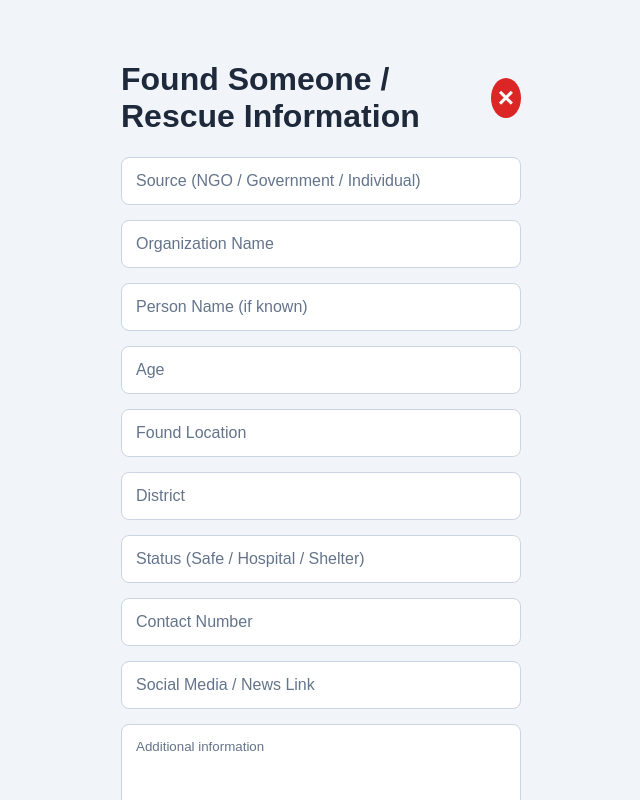
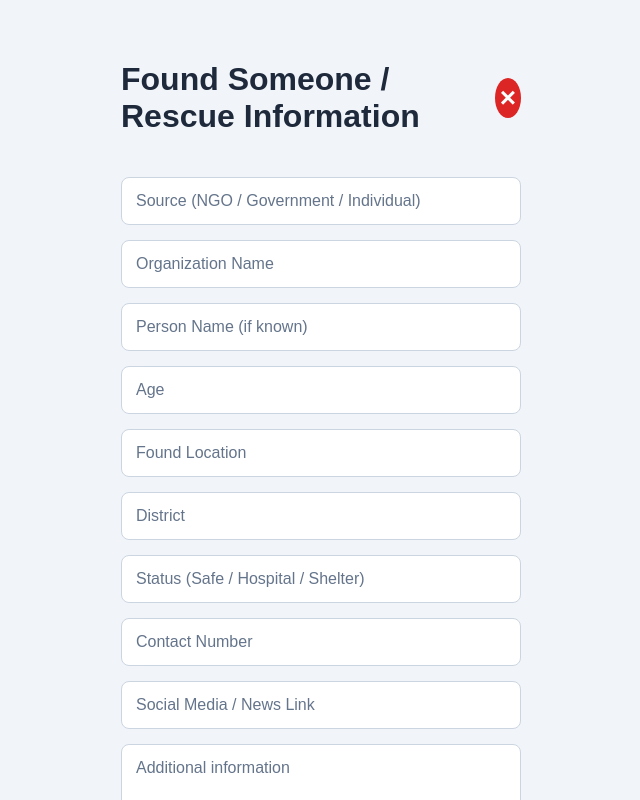
Before and after one commit to Pramil11/are-they-safe, a React app in the folder frontend/: page / in a window 1280 px wide. Both pictures are taken after a click on the button "🟢 I found someone / Rescue Information". Shown: the top 800 px of the page, without its empty margins (319-959 px from the left). Built offline with nearby package versions, Linux system fonts and the light colour scheme; the HTML template or start-up script is replaced by a standard one.

Commit message:
Improved rescue report form and submission flow

```diff
--- a/frontend/src/pages/RescueReport.jsx
+++ b/frontend/src/pages/RescueReport.jsx
@@ -1,338 +1,332 @@
 import { useState, useRef } from "react";
 
-
-function RescueReport({goHome}){
-
-
-const [form,setForm]=useState({
-
-source_type:"",
-organization:"",
-person_name:"",
-age:"",
-location:"",
-district:"",
-status:"",
-contact:"",
-post_url:"",
-description:""
-
+function RescueReport({ goHome }) {
+  const [form, setForm] = useState({
+    source_type: "",
+    organization: "",
+    person_name: "",
+    age: "",
+    location: "",
+    district: "",
+    status: "",
+    contact: "",
+    post_url: "",
+    description: ""
   });
 
-
-const [photo,setPhoto]=useState(null);
+  const [photo, setPhoto] = useState(null);
+  const [message, setMessage] = useState("");
   const fileInputRef = useRef(null);
 
-
-
-function handleChange(e){
-
+  function handleChange(e) {
     setForm({
       ...form,
-[e.target.name]:e.target.value
+      [e.target.name]: e.target.value
     });
-
   }
 
-
-
-async function submitForm(e){
-
+  async function submitForm(e) {
     e.preventDefault();
 
-if(!photo){
-    alert("Please upload a photo");
+    const formData = new FormData();
+
+    formData.append("source_type", form.source_type);
+    formData.append("organization", form.organization);
+    formData.append("person_name", form.person_name);
+    formData.append("location", form.location);
+    formData.append("district", form.district);
+    formData.append("status", form.status);
+    formData.append("contact", form.contact);
+    formData.append("post_url", form.post_url);
+    formData.append("description", form.description);
+
+    if (form.age) {
+      formData.append("age", form.age);
+    }
+
+    if (photo) {
+      formData.append("photo", photo);
+    }
+
+    try {
+      const response = await fetch(
+        "http://127.0.0.1:8000/rescue-report",
+        {
+          method: "POST",
+          body: formData
+        }
+      );
+
+      if (!response.ok) {
+        setMessage("Something went wrong while submitting the rescue report.");
         return;
       }
 
-const formData = new FormData();
+      setMessage("Rescue information submitted successfully.");
 
+      setTimeout(() => {
+        setMessage("");
+      }, 4000);
 
-Object.keys(form).forEach((key)=>{
-
-formData.append(
-key,
-form[key]
-);
-
+      setForm({
+        source_type: "",
+        organization: "",
+        person_name: "",
+        age: "",
+        location: "",
+        district: "",
+        status: "",
+        contact: "",
+        post_url: "",
+        description: ""
       });
 
+      setPhoto(null);
 
-if(photo){
-    formData.append("photo", photo);
+      if (fileInputRef.current) {
+        fileInputRef.current.value = "";
       }
 
-
-
-const response = await fetch(
-
-"http://127.0.0.1:8000/rescue-report",
-
-{
-
-method:"POST",
-
-body:formData
-
+    } catch (error) {
+      console.error(error);
+      setMessage("Unable to connect to the server.");
+    }
   }
 
-);
-
-console.log([...formData.entries()]);
-
-const data = await response.json();
-
-
-alert(data.message);
-
-
-}
-
-
-
   return (
-
     <div style={styles.container}>
-
-
       <div style={styles.header}>
-
-<h1>
-Found Someone / Rescue Information
-</h1>
-
+        <h1>Found Someone / Rescue Information</h1>
 
         <button
+          type="button"
           onClick={goHome}
           style={styles.closeButton}
         >
           ×
         </button>
-
-
       </div>
 
-<form
-style={styles.form}
-onSubmit={submitForm}
->
+      {message && (
+        <div style={styles.successMessage}>
+          {message}
+        </div>
+      )}
 
-
+      <form style={styles.form} onSubmit={submitForm}>
         <input
           style={styles.input}
           name="source_type"
+          value={form.source_type}
           placeholder="Source (NGO / Government / Individual)"
           onChange={handleChange}
         />
 
-
         <input
           style={styles.input}
           name="organization"
+          value={form.organization}
           placeholder="Organization Name"
           onChange={handleChange}
         />
 
-
         <input
           style={styles.input}
           name="person_name"
+          value={form.person_name}
           placeholder="Person Name (if known)"
           onChange={handleChange}
         />
-
 
         <input
           style={styles.input}
           name="age"
           type="number"
+          value={form.age}
           placeholder="Age"
           onChange={handleChange}
         />
 
-
         <input
           style={styles.input}
           name="location"
+          value={form.location}
           placeholder="Found Location"
           onChange={handleChange}
         />
 
-
         <input
           style={styles.input}
           name="district"
+          value={form.district}
           placeholder="District"
           onChange={handleChange}
         />
 
-
         <input
           style={styles.input}
           name="status"
+          value={form.status}
           placeholder="Status (Safe / Hospital / Shelter)"
           onChange={handleChange}
         />
 
-
         <input
           style={styles.input}
           name="contact"
+          value={form.contact}
           placeholder="Contact Number"
           onChange={handleChange}
         />
 
-
         <input
           style={styles.input}
           name="post_url"
+          value={form.post_url}
           placeholder="Social Media / News Link"
           onChange={handleChange}
         />
 
-
         <textarea
           style={styles.textarea}
           name="description"
+          value={form.description}
           placeholder="Additional information"
           onChange={handleChange}
         />
-
 
         <input
           ref={fileInputRef}
           type="file"
           accept="image/*"
-onChange={(e)=>setPhoto(e.target.files[0])}
+          onChange={(e) => {
+            const selectedFile = e.target.files[0];
+
+            if (selectedFile) {
+              setPhoto(selectedFile);
+            }
+          }}
         />
 
-
-{
-photo && (
-
+        {photo && (
           <div>
-
-<p>
-Selected Image: {photo.name}
-</p>
-
+            <p>Selected Image: {photo.name}</p>
 
             <button
               type="button"
-onClick={()=>{
-
+              style={styles.removeButton}
+              onClick={() => {
                 setPhoto(null);
 
-if(fileInputRef.current){
-    fileInputRef.current.value="";
+                if (fileInputRef.current) {
+                  fileInputRef.current.value = "";
                 }
-
               }}
             >
               Remove Image
             </button>
+          </div>
+        )}
 
+        <button type="submit" style={styles.button}>
+          Submit Rescue Information
+        </button>
+      </form>
     </div>
-
-)
+  );
 }
 
-
-<button style={styles.button}>
-Submit Rescue Information
-</button>
-
-
-</form>
-
-
-</div>
-
-)
-
-}
-
-
-
-const styles={
-
-container:{
-minHeight:"100vh",
-display:"flex",
-flexDirection:"column",
-alignItems:"center",
-padding:"40px 20px",
-background:"#f1f5f9"
+const styles = {
+  container: {
+    minHeight: "100vh",
+    display: "flex",
+    flexDirection: "column",
+    alignItems: "center",
+    padding: "40px 20px",
+    background: "#f1f5f9",
+    color: "#1e293b"
   },
 
-
-form:{
-display:"flex",
-flexDirection:"column",
-gap:"15px",
-width:"400px"
+  header: {
+    width: "400px",
+    display: "flex",
+    justifyContent: "space-between",
+    alignItems: "center",
+    marginBottom: "20px"
   },
 
-
-input:{
-padding:"14px",
-fontSize:"16px",
-borderRadius:"8px",
-border:"1px solid #cbd5e1"
+  form: {
+    display: "flex",
+    flexDirection: "column",
+    gap: "15px",
+    width: "400px"
   },
 
-
-textarea:{
-padding:"14px",
-height:"120px",
-borderRadius:"8px",
-border:"1px solid #cbd5e1"
+  input: {
+    padding: "14px",
+    fontSize: "16px",
+    borderRadius: "8px",
+    border: "1px solid #cbd5e1",
+    background: "white",
+    color: "#111827"
   },
 
-
-button:{
-padding:"15px",
-background:"#16a34a",
-color:"white",
-border:"none",
-borderRadius:"8px",
-fontSize:"16px"
+  textarea: {
+    padding: "14px",
+    height: "120px",
+    fontSize: "16px",
+    borderRadius: "8px",
+    border: "1px solid #cbd5e1",
+    background: "white",
+    color: "#111827"
   },
 
-removeButton:{
-    padding:"10px",
-    background:"#64748b",
-    color:"white",
-    border:"none",
-    borderRadius:"8px",
-    cursor:"pointer"
+  button: {
+    padding: "15px",
+    background: "#16a34a",
+    color: "white",
+    border: "none",
+    borderRadius: "8px",
+    fontSize: "16px",
+    cursor: "pointer"
   },
 
-header:{
-    width:"400px",
-    display:"flex",
-    justifyContent:"space-between",
-    alignItems:"center",
+  removeButton: {
+    padding: "10px",
+    background: "#64748b",
+    color: "white",
+    border: "none",
+    borderRadius: "8px",
+    cursor: "pointer"
   },
 
+  closeButton: {
+    width: "40px",
+    height: "40px",
+    borderRadius: "50%",
+    border: "none",
+    background: "#dc2626",
+    color: "white",
+    fontSize: "28px",
+    fontWeight: "bold",
+    cursor: "pointer",
+    display: "flex",
+    alignItems: "center",
+    justifyContent: "center",
+    padding: "0"
+  },
 
-closeButton:{
-    width:"40px",
-    height:"40px",
-    borderRadius:"50%",
-    border:"none",
-    background:"#dc2626",
-    color:"white",
-    fontSize:"28px",
-    fontWeight:"bold",
-    cursor:"pointer",
-    display:"flex",
-    alignItems:"center",
-    justifyContent:"center"
+  successMessage: {
+    width: "400px",
+    padding: "14px",
+    marginBottom: "20px",
+    background: "#dcfce7",
+    color: "#166534",
+    border: "1px solid #86efac",
+    borderRadius: "8px",
+    textAlign: "center",
+    fontWeight: "600"
   }
-
-
-}
-
+};
 
 export default RescueReport;
```
Also changed, not shown: 1 other file (tests, documents, lock files or other folders). Lines whose indentation alone changed are shown as unchanged.
